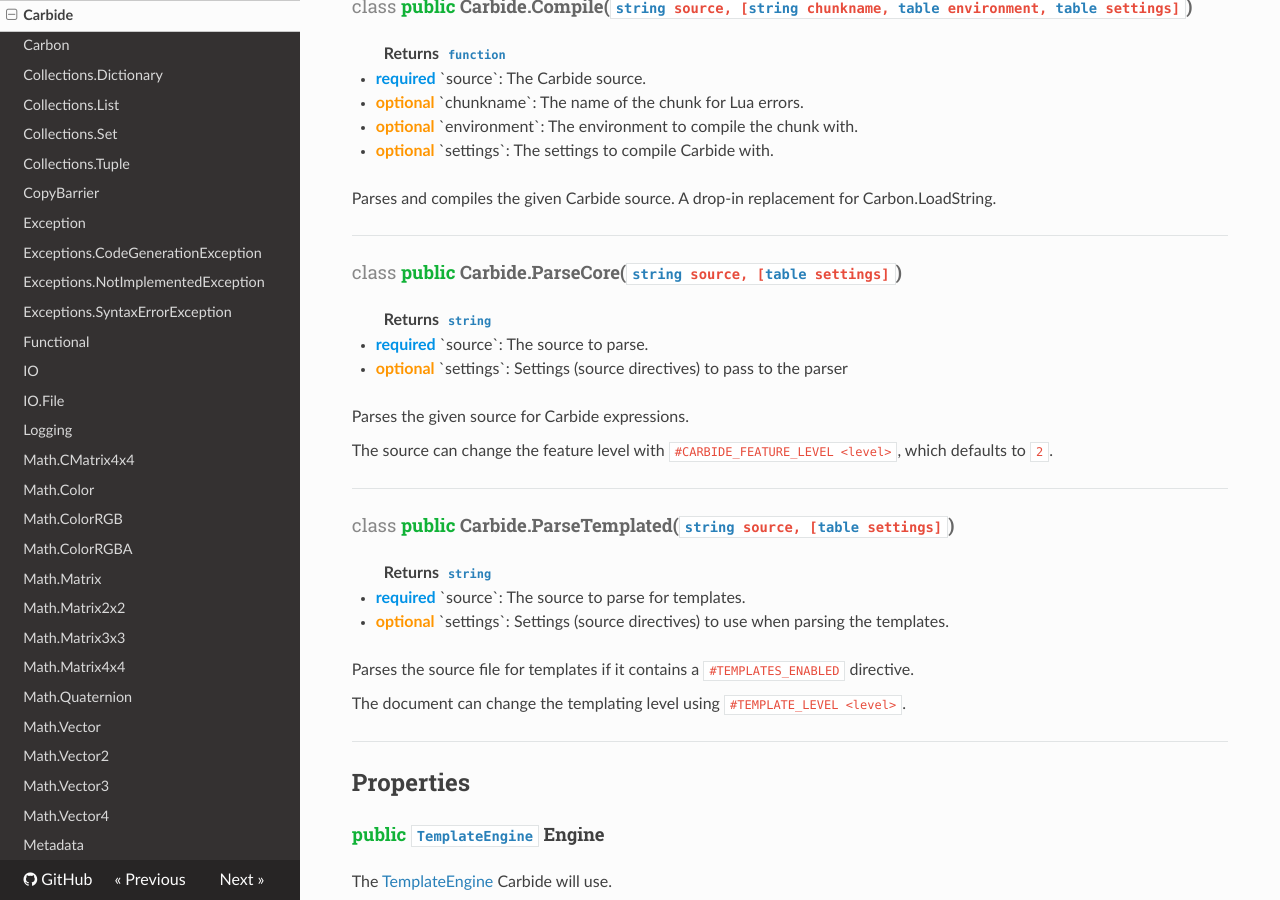
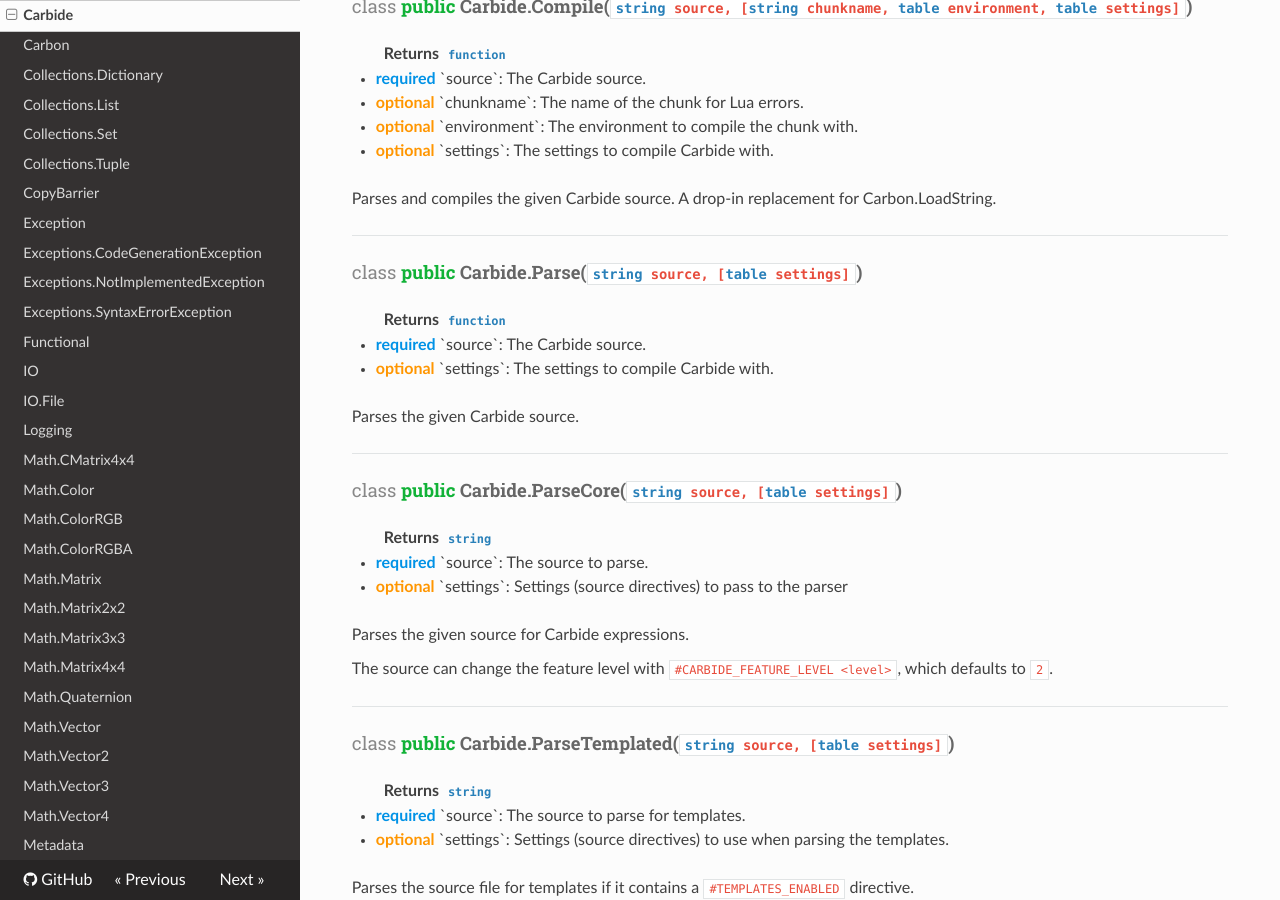
Before and after one commit to lua-carbon/carbon, an MkDocs documentation site: the page built from docs/Classes/Carbide.md, in a window 1280 px wide and 900 px high, scrolled down 319 px. Built offline with MkDocs 1.6.1, drawn with Linux system fonts in a browser that asks for light colours; nearby versions of some CDN libraries; old or Windows-style settings are respelled for this version of MkDocs.

Commit message:
Improve Carbide parsing detection and formatting

```diff
--- a/docs/Classes/Carbide.md
+++ b/docs/Classes/Carbide.md
@@ -18,6 +18,15 @@
 </ul>
 
 Parses and compiles the given Carbide source. A drop-in replacement for Carbon.LoadString.
+<hr/>
+<h4 class="method-name"><span class="doc-scope doc-class">class</span> <span class="doc-visibility doc-public">public</span> Carbide.Parse(<code><a href="Types#string">string</a> source, [<a href="Types#table">table</a> settings]</code>)</h4>
+<p class="method-returns bold">Returns <code><a href="Types#function">function</a></code></p>
+<ul class="doc-arg-list">
+<li><span class="doc-arg-level doc-required">required</span>  `source`: The Carbide source.</li>
+<li><span class="doc-arg-level doc-optional">optional</span>  `settings`: The settings to compile Carbide with.</li>
+</ul>
+
+Parses the given Carbide source.
 <hr/>
 <h4 class="method-name"><span class="doc-scope doc-class">class</span> <span class="doc-visibility doc-public">public</span> Carbide.ParseCore(<code><a href="Types#string">string</a> source, [<a href="Types#table">table</a> settings]</code>)</h4>
 <p class="method-returns bold">Returns <code><a href="Types#string">string</a></code></p>
```
Also changed, not shown: changes.md (+3 -1 lines), 1 other file.
